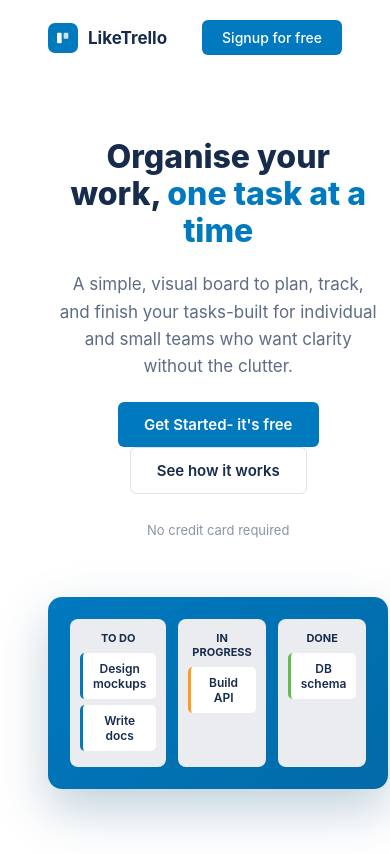
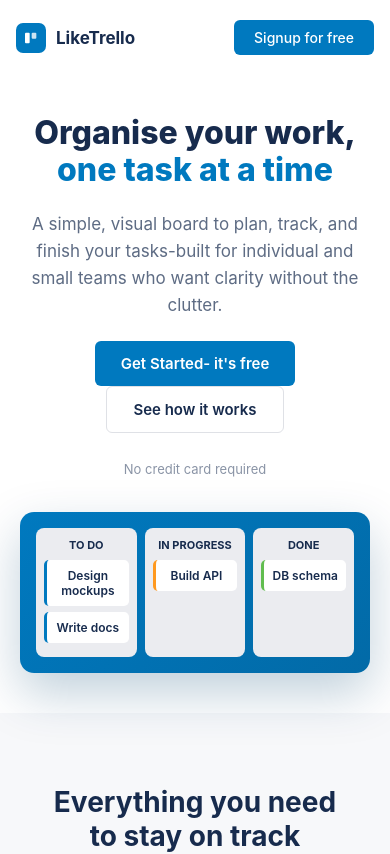
Before and after one commit to nirajbhayera4/Task-Management-Platform-Full--stack-, a React app in the folder frontend/: page / in a window 390 px wide. Shown: the top 854 px of the page. Built offline with nearby package versions, Linux system fonts and the light colour scheme; the HTML template or start-up script is replaced by a standard one.

Commit message:
Fix mobile layout overflow
Prevent horizontal overflow across the dashboard, landing, login, and signup pages. Make the landing hero and preview responsive on narrow screens, and allow the app root to shrink to the viewport width.

```diff
--- a/frontend/src/Pages/Dashboard.css
+++ b/frontend/src/Pages/Dashboard.css
@@ -1,3 +1,11 @@
+* {
+  box-sizing: border-box;
+}
+
+html, body {
+  max-width: 100%;
+  overflow-x: hidden;
+}
 .dashboard-container {
   max-width: 1000px;
   margin: 40px auto;
--- a/frontend/src/Pages/Landing.css
+++ b/frontend/src/Pages/Landing.css
@@ -1,4 +1,10 @@
+* {
+  box-sizing: border-box;
+}
+
 .landing {
+  width: 100%;
+  overflow-x: clip;
   font-family: 'Inter', -apple-system, 'Segoe UI', sans-serif;
   background: #ffffff;
   color: #172b4d;
@@ -121,7 +127,7 @@
 
 .landing-hero-text {
   flex: 1;
-  min-width: 320px;
+  min-width: 0;
   display: flex;
   flex-direction: column;
   gap: 22px;
@@ -157,7 +163,7 @@
 
 .landing-hero-preview {
   flex: 1;
-  min-width: 280px;
+  min-width: 0;
   background: linear-gradient(135deg, #0079bf, #026aa7);
   border-radius: 14px;
   padding: 22px;
@@ -281,8 +287,14 @@
 
 /* Responsive */
 @media (max-width: 640px) {
+  .landing-nav {
+    padding: 0 16px;
+  }
+  .landing-nav-inner {
+    gap: 12px;
+  }
   .landing-nav-links {
-    gap: 14px;
+    gap: 0;
   }
   .landing-nav-links a:not(.landing-btn) {
     display: none;
@@ -290,4 +302,32 @@
   .landing-hero-text h1 {
     font-size: 32px;
   }
+  .landing-hero {
+    width: 100%;
+    padding: 40px 20px;
+    gap: 32px;
+  }
+  .landing-hero-text,
+  .landing-hero-preview {
+    width: 100%;
+  }
+  .landing-hero-actions {
+    flex-direction: column;
+    align-items: stretch;
+  }
+  .landing-hero-actions .landing-btn {
+    text-align: center;
+  }
+  .landing-hero-preview {
+    padding: 16px;
+    gap: 8px;
+  }
+  .landing-preview-col {
+    min-width: 0;
+    padding: 8px;
+  }
+  .landing-preview-card {
+    padding: 8px 6px;
+    overflow-wrap: anywhere;
+  }
 }
--- a/frontend/src/Pages/Login.css
+++ b/frontend/src/Pages/Login.css
@@ -1,3 +1,11 @@
+* {
+  box-sizing: border-box;
+}
+
+html, body {
+  max-width: 100%;
+  overflow-x: hidden;
+}
 .login-heading{
     color:rgb(118, 114, 114);
     text-align: center;
--- a/frontend/src/Pages/Signup.css
+++ b/frontend/src/Pages/Signup.css
@@ -1,3 +1,11 @@
+* {
+  box-sizing: border-box;
+}
+
+html, body {
+  max-width: 100%;
+  overflow-x: hidden;
+}
 .signup-container {
     width: min(100% - 32px, 420px);
     margin: 50px auto;
--- a/frontend/src/index.css
+++ b/frontend/src/index.css
@@ -16,7 +16,8 @@
 html,
 body,
 #root {
-  min-width: 320px;
+  width: 100%;
+  min-width: 0;
   min-height: 100%;
   margin: 0;
 }
```
